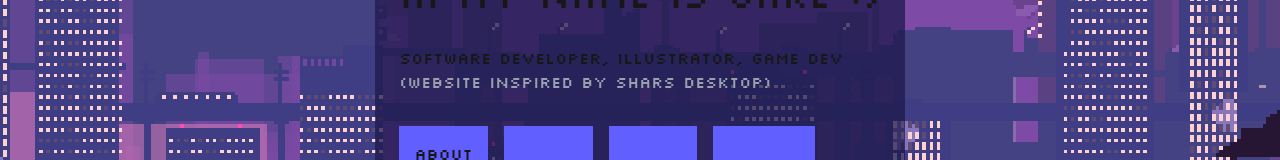
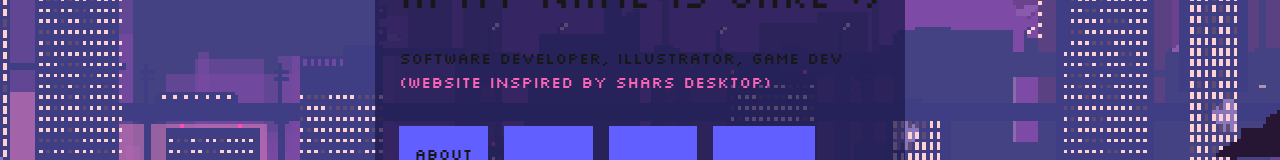
Before and after one commit to ajpolintan/snowy_files, a Next.js app: page / in a window 1280 px wide. Shown: the part 310-470 px from the top of the page. Built offline with nearby package versions, Linux system fonts and the light colour scheme.

Commit message:
changed color of desktop

```diff
--- a/app/page.tsx
+++ b/app/page.tsx
@@ -26,7 +26,7 @@ export default function Home() {
       <main className=" relative items-center row-start-2 ">
       <div className="px-6 py-6 flex flex-col gap-[32px] row-start-2 items-center sm:items-start bg-indigo-950/75 ">
         <h1 className="text-4xl"> Hi my name is Jake :)</h1>
-        <p> Software Developer, Illustrator, Game Dev <p className="text-gray-400"> (website inspired by shars desktop)  </p> </p>
+        <p> Software Developer, Illustrator, Game Dev <p className="text-pink-400"> (website inspired by shars desktop)  </p> </p>
 
 
           <div className="flex items-center flex-col transition-all duration-300 ease-in-out gap-4 hover:gap-6 sm:flex-row ">
```
